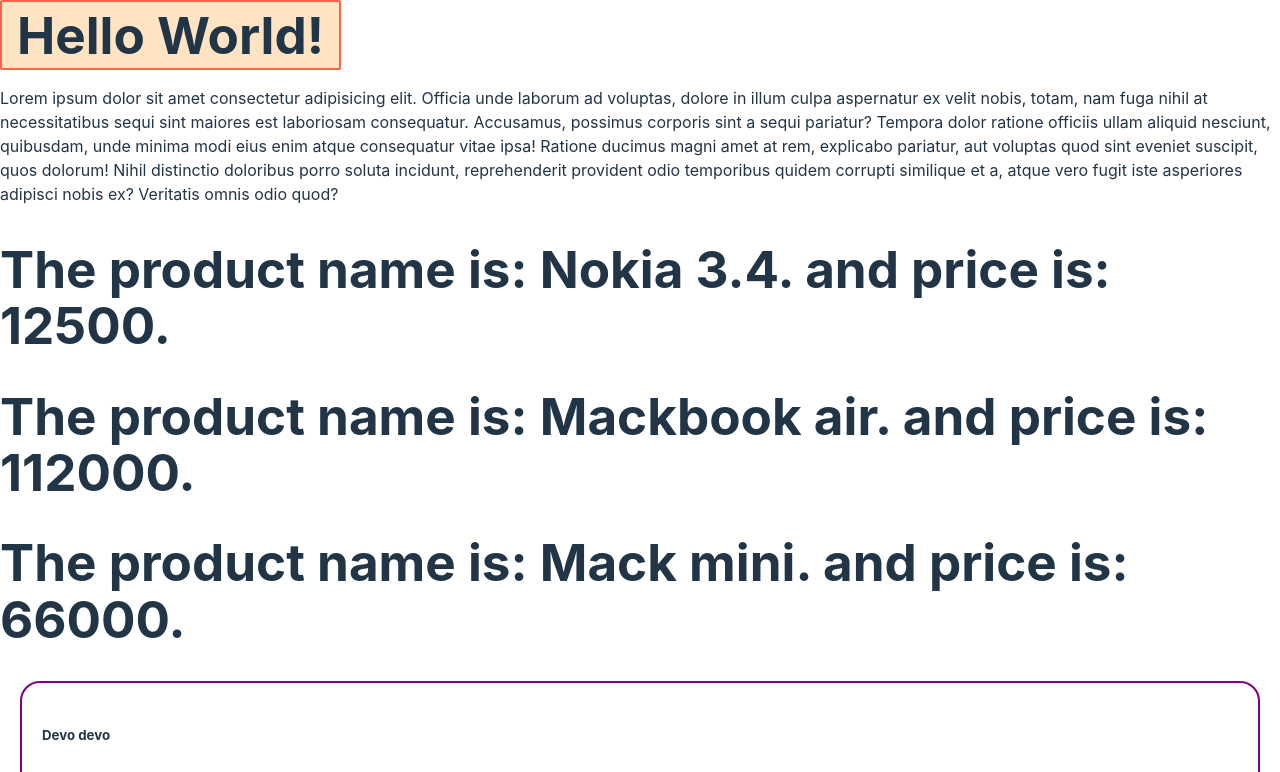
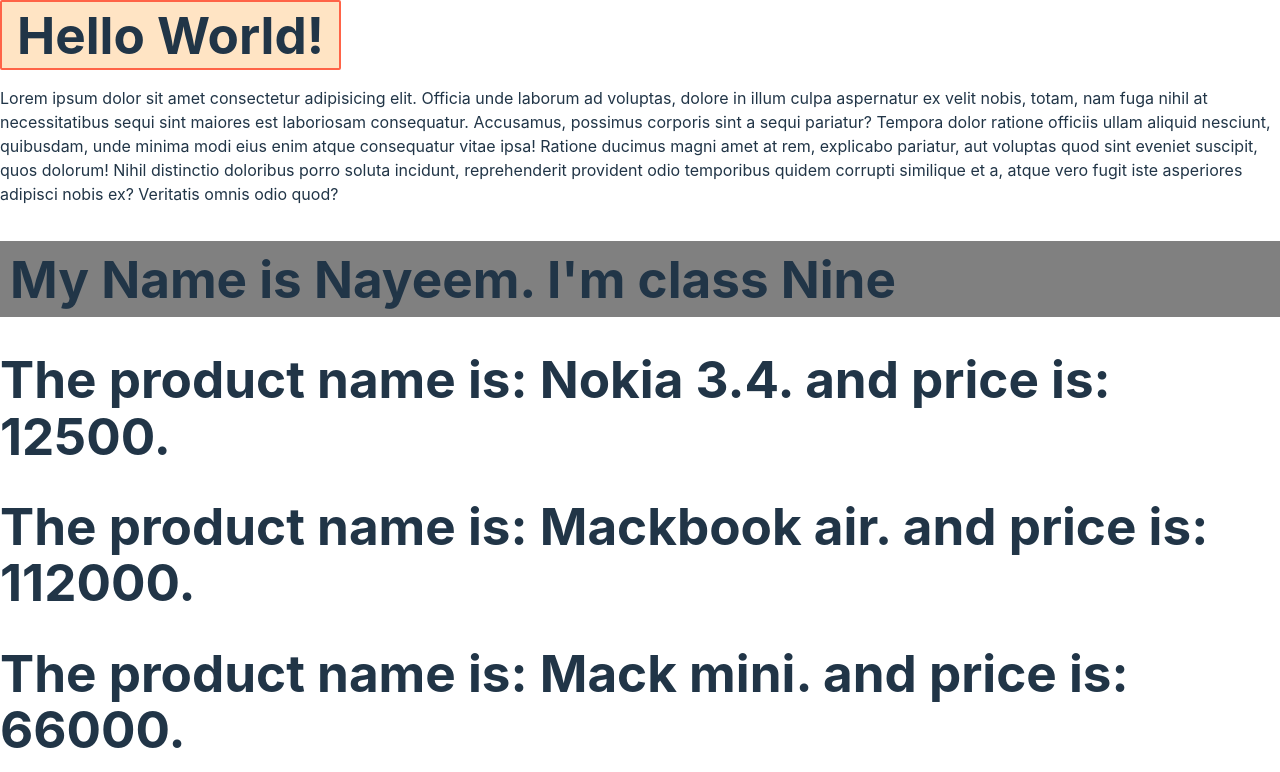
Before and after one commit to AbuMdNayeemKhan/introduction-react, a React (Vite) app: page / in a window 1280 px wide. Shown: the top 772 px of the page. Built offline with nearby package versions, Linux system fonts and the light colour scheme.

Commit message:
sending data by distrucring in react js.

```diff
--- a/src/App.jsx
+++ b/src/App.jsx
@@ -10,6 +10,7 @@
     <>
       <h1 className='student'>Hello World!</h1>
       <p>Lorem ipsum dolor sit amet consectetur adipisicing elit. Officia unde laborum ad voluptas, dolore in illum culpa aspernatur ex velit nobis, totam, nam fuga nihil at necessitatibus sequi sint maiores est laboriosam consequatur. Accusamus, possimus corporis sint a sequi pariatur? Tempora dolor ratione officiis ullam aliquid nesciunt, quibusdam, unde minima modi eius enim atque consequatur vitae ipsa! Ratione ducimus magni amet at rem, explicabo pariatur, aut voluptas quod sint eveniet suscipit, quos dolorum! Nihil distinctio doloribus porro soluta incidunt, reprehenderit provident odio temporibus quidem corrupti similique et a, atque vero fugit iste asperiores adipisci nobis ex? Veritatis omnis odio quod?</p>
+      <Students name='Nayeem' score='Nine'></Students>
       <Device name='Nokia 3.4' price='12500'></Device>
       <Device name='Mackbook air' price='112000'></Device>
       <Device name='Mack mini' price='66000'></Device>
@@ -21,6 +22,17 @@
 function Device(props){
   return(
     <h1>The product name is: {props.name}. and price is: {props.price}.</h1>
+  )
+}
+
+function Students({name, score}){
+  const studentsStyle = {
+    padding: '10px',
+    marginBottom: '10px',
+    backgroundColor: 'gray',
+  }
+  return (
+    <h1 style={studentsStyle}>My Name is {name}. I'm class {score}</h1>
   )
 }
 
```
